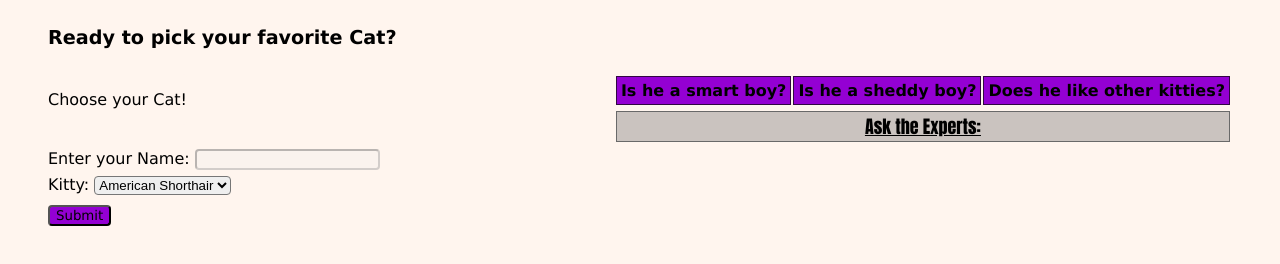
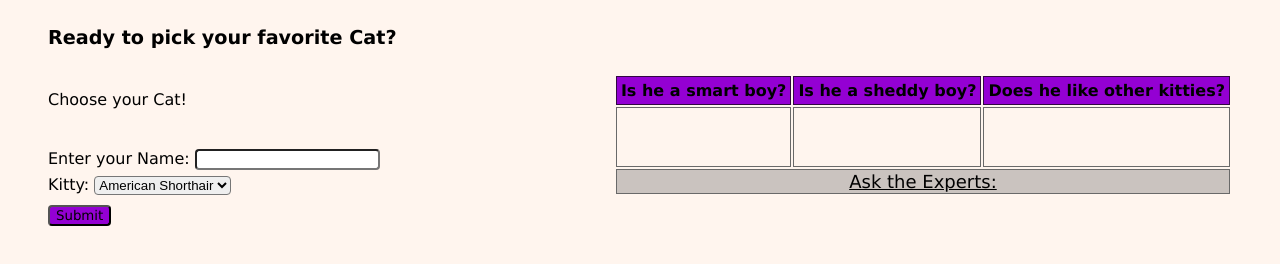
Before and after one commit to tawneejoneskell/CatProject, a website built with webpack: page src/index.html in a window 1280 px wide. Built offline with nearby package versions, Linux system fonts and the light colour scheme.

Commit message:
new challenge.

```diff
--- a/src/index.css
+++ b/src/index.css
@@ -99,11 +99,16 @@ input:hover,select:hover{
     clear: left;
 }
 
+.secondRow {
+    height: 60px;
+}
+
 .secondRow td {
     background-color : #fff5ee;
     border-color: dimgrey;
     border-width: 1px;
     border-style: solid;
+    text-align: center;
 }
 
 .thirdRow td {
@@ -112,4 +117,5 @@ input:hover,select:hover{
     border-width: 1px;
     border-style: solid;
     text-align: center;
+    font-family: 'Lucida Sans';
 }
--- a/src/index.html
+++ b/src/index.html
@@ -16,18 +16,18 @@
         </div>
         <div ID="tableContainer">
             <table>
-                <tr>
+                <tr class="firstRow">
                 <th> Is he a smart boy?</th>
                 <th> Is he a sheddy boy?</th>
                 <th> Does he like other kitties?</th>
                 </tr>
-                <tr>
+                <tr class="secondRow">
                     <td ID="intelligenceCell"></td>
                     <td ID="sheddingCell"></td>
                     <td ID="socialCell"></td>
                 </tr>
                 <tr class="thirdRow">
-                <td colspan="3"><a href=https://en.wikipedia.org/wiki/American_Shorthair> Ask the Experts:</a></td>
+                <td colspan="3"><a href=https://en.wikipedia.org/wiki/American_Shorthair><span ID="askExperts">Ask the Experts:</span></a></td>
                 </tr>
                 </table>
             </table>
@@ -40,7 +40,7 @@
         <form ID="catForm" onSubmit="submitFunction()">
             <div class="inputAndLabel">
             <label for="userName">Enter your Name:
-            <input ID="userName" type="text" name="userName" disabled /></label>
+            <input ID="nameInput" type="text" name="nameInput"/></label>
             </div>
             <div class="selectAndLabel">
             <label for="catMenu">Kitty:</label>
--- a/src/javascript/index.js
+++ b/src/javascript/index.js
@@ -1,4 +1,5 @@
 let dropdown = document.getElementById("dropdownMenu");
+let nameInput = document.getElementById("nameInput");
 let reloadFlag = false;
 
 window.prepareString = function(catString) {
@@ -13,8 +14,13 @@ window.getChange = function(event){
     dropDownValue = prepareString(dropDownValue);
 }
 
+window.getNameChange = function(event){
+    nameInput = event.target.value;
+    console.log(nameInput);
+}
+
 dropdown.addEventListener("change", getChange);
-
+nameInput.addEventListener("change", getNameChange);
 
 window.getCatData = async function(e){
     e.preventDefault();
```
